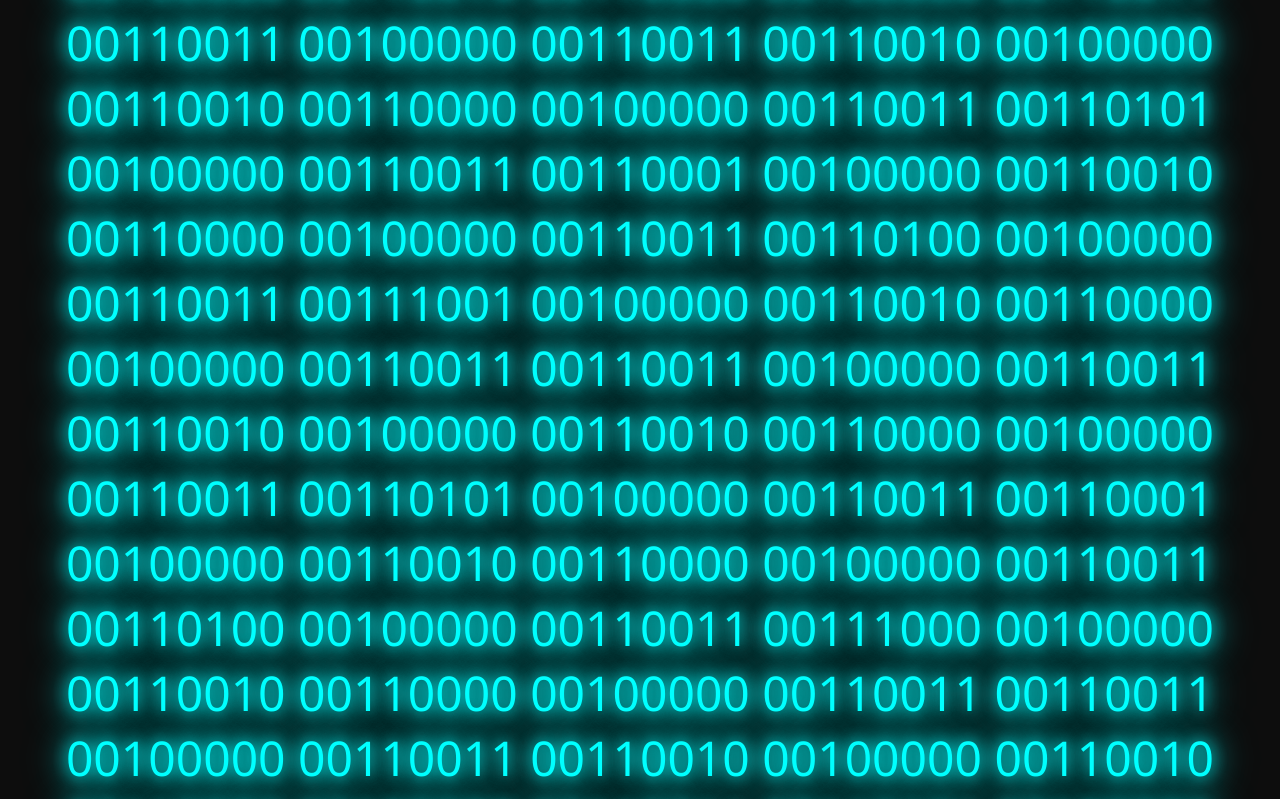
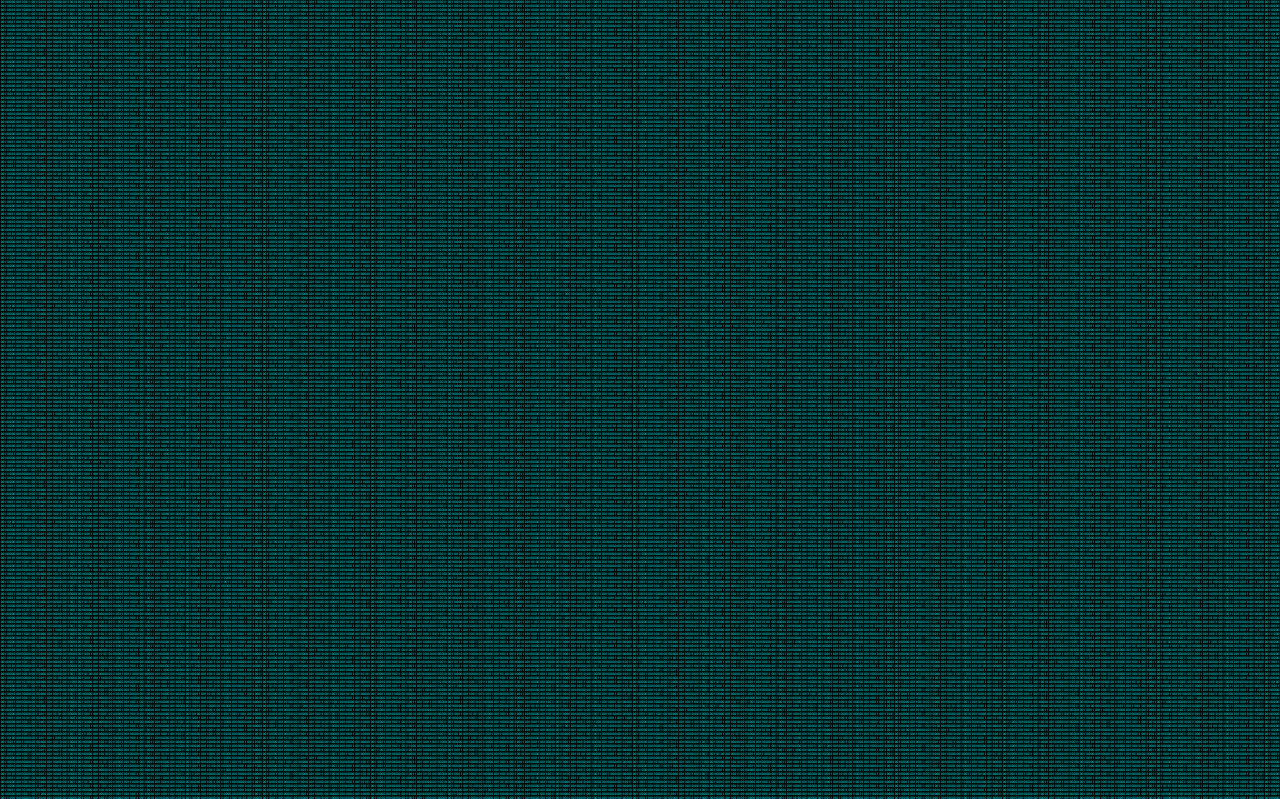
Before and after one commit to Harrylevesque/decode-this, a plain HTML site: page index.html in a window 1280 px wide. Shown: the top 799 px of the page. Drawn offline with Linux system fonts and the light colour scheme.

Commit message:
Update index.html

```diff
--- a/index.html
+++ b/index.html
@@ -16,7 +16,7 @@
     }
 
     .glow-text {
-      font-size: 3rem;
+      font-size: 0.2rem;
       text-align: center;
       color: #00ffff;
       text-shadow: 0 0 5px #00ffff, 0 0 10px #00ffff, 0 0 20px #00ffff;
```
